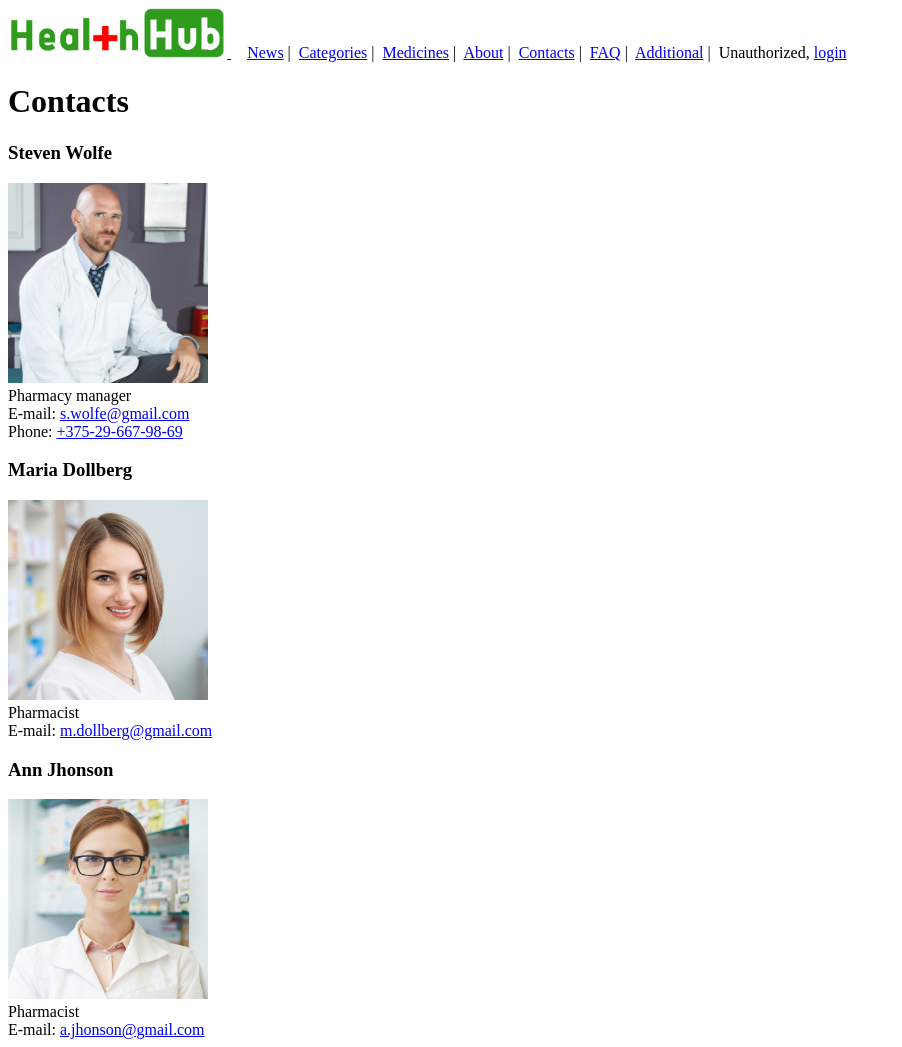
After one commit to trullse/web_labs, a Django app: page /contacts/ in a window 1280 px wide. The commit adds this page. Shown: the whole page, without its empty margins (0-902 px from the left). Run offline with Django 4.2, Linux system fonts and the light colour scheme.

Commit message:
add contacts page

```diff
--- /dev/null
+++ b/info/templates/contacts.html
@@ -0,0 +1,25 @@
+{% extends "base.html" %}
+
+{% block title %}Contacts{% endblock %}
+
+{% block content %}
+{% load static %}
+<h1>Contacts</h1>
+
+<h3>Steven Wolfe</h3>
+<img src="{% static 'info/images/employees/worker2.jpg' %}" height="200" width="200">
+<div>Pharmacy manager</div>
+<div>E-mail: <a href="mailto:s.wolfe@gmail.com">s.wolfe@gmail.com</a></div>
+<div>Phone: <a href="tel:+375-29-667-98-69">+375-29-667-98-69</a></div>
+
+<h3>Maria Dollberg</h3>
+<img src="{% static 'info/images/employees/worker1.jpg' %}" height="200" width="200">
+<div>Pharmacist</div>
+<div>E-mail: <a href="mailto:m.dollberg@gmail.com">m.dollberg@gmail.com</a></div>
+
+<h3>Ann Jhonson</h3>
+<img src="{% static 'info/images/employees/worker3.jpg' %}" height="200" width="200">
+<div>Pharmacist</div>
+<div>E-mail: <a href="mailto:a.jhonson@gmail.com">a.jhonson@gmail.com</a></div>
+
+{% endblock %}
--- a/info/urls.py
+++ b/info/urls.py
@@ -11,4 +11,6 @@ urlpatterns = [
     path("about/", views.AboutView.as_view(), name="about"),
     # ex: /faq
     path("faq/", views.FAQView.as_view(), name="faq"),
+    # ex: /contacts
+    path("contacts/", views.ContactsView.as_view(), name="contacts"),
 ]
--- a/info/views.py
+++ b/info/views.py
@@ -67,3 +67,11 @@ class FAQView(generic.TemplateView):
     def get(self, request, *args, **kwargs):
         logger.info('In faq view')
         return super().get(request, *args, **kwargs)
+
+
+class ContactsView(generic.TemplateView):
+    template_name = "contacts.html"
+
+    def get(self, request, *args, **kwargs):
+        logger.info('In contacts view')
+        return super().get(request, *args, **kwargs)
--- a/templates/base.html
+++ b/templates/base.html
@@ -28,6 +28,7 @@
                 <a href="{% url 'pharmacy:statistics' %}">Statistics</a>&nbsp;|&nbsp;
                 {% endif %}
                 <a href="{% url 'info:about' %}">About</a>&nbsp;|&nbsp;
+                <a href="{% url 'info:contacts' %}">Contacts</a>&nbsp;|&nbsp;
                 <a href="{% url 'info:faq' %}">FAQ</a>&nbsp;|&nbsp;
                 <a href="{% url 'info:additional' %}">Additional</a>&nbsp;|&nbsp;
                 {% if user.is_authenticated %}
```
Also changed, not shown: info/static/info/images/employees/worker1.jpg (added), info/static/info/images/employees/worker2.jpg (added), info/static/info/images/employees/worker3.jpg (added).
